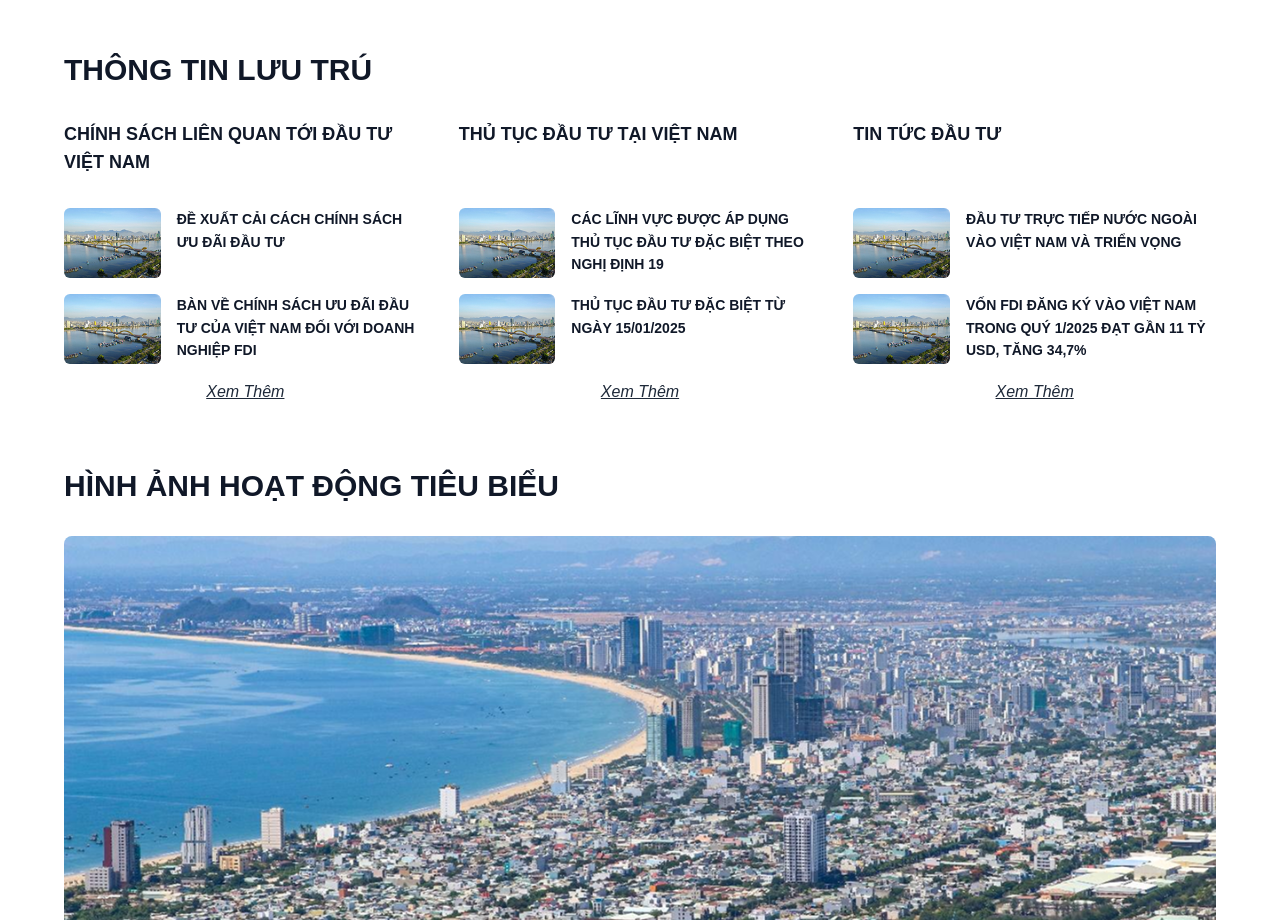
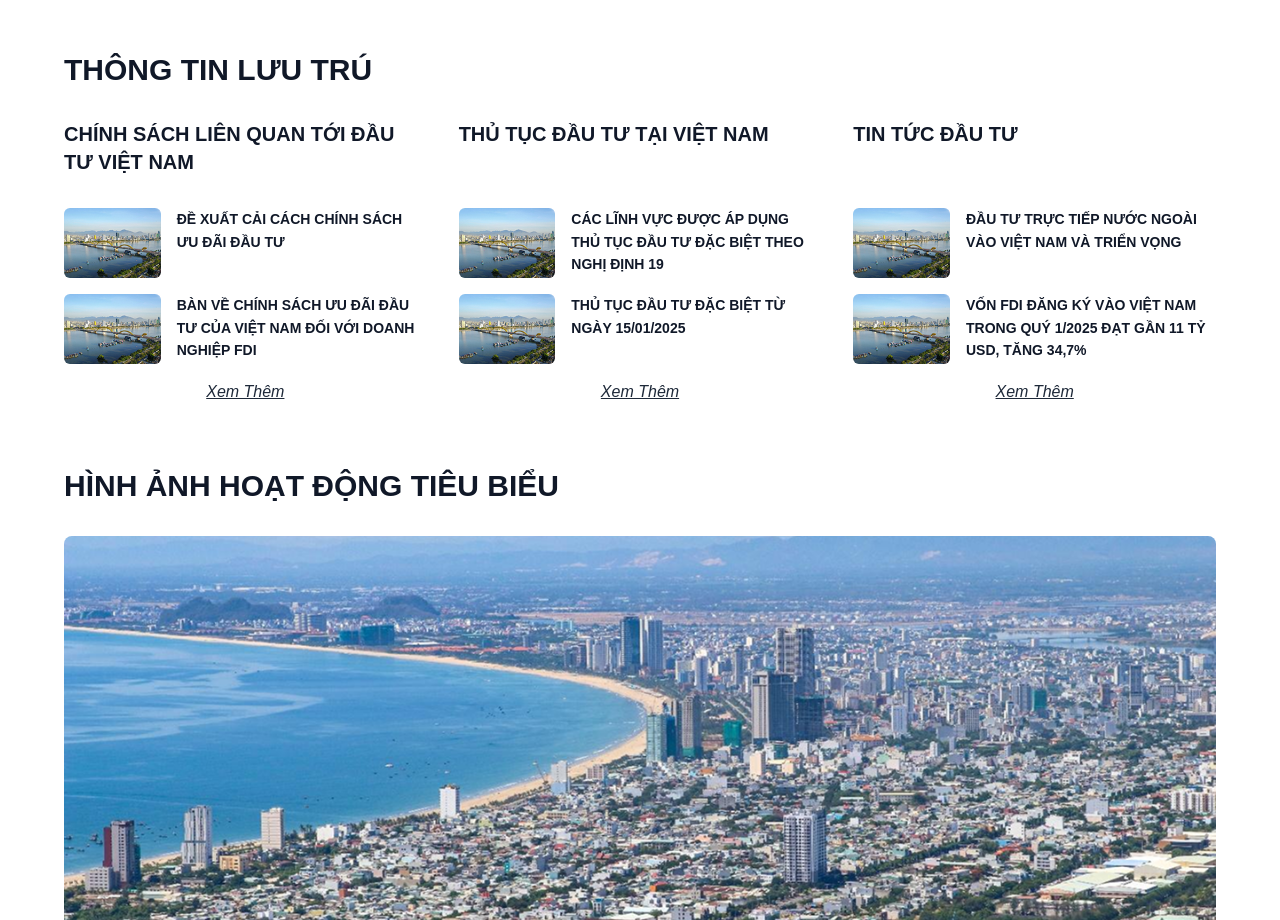
Before and after one commit to NguyenThinhDatEng/LandingPageConference, a Vue app: page / in a window 1280 px wide. Shown: the part 2360-3280 px from the top of the page. Built offline with nearby package versions, Linux system fonts and the light colour scheme.

Commit message:
update text size to Accommodation

```diff
--- a/src/components/main/AccommodationInfoSection.vue
+++ b/src/components/main/AccommodationInfoSection.vue
@@ -19,7 +19,7 @@
     <!-- Desktop: Original 3-column grid layout -->
     <div class="hidden md:grid md:grid-cols-3 gap-8">
       <div class="flex flex-col items-start h-full justify-between" v-for="(col, colIdx) in columns" :key="colIdx">
-        <div class="text-lg font-bold text-gray-900 mb-8">{{ col.title }}</div>
+        <div class="text-lg md:text-xl font-bold text-gray-900 mb-8">{{ col.title }}</div>
         <div class="flex flex-col gap-4">
           <div class="flex gap-4" v-for="(item, idx) in col.items" :key="idx">
             <img :src="item.img" alt="info" class="w-[120px] h-[70px] object-cover rounded-md" />
```
